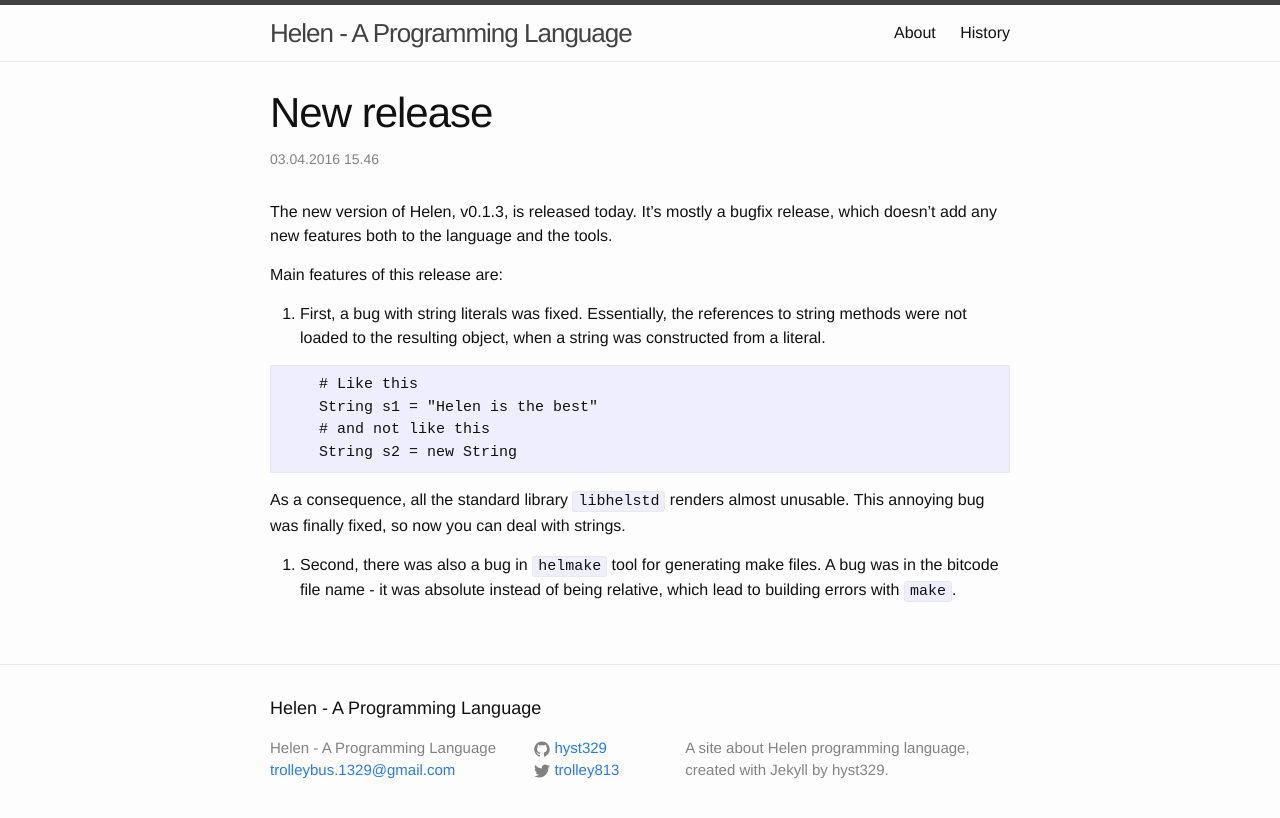
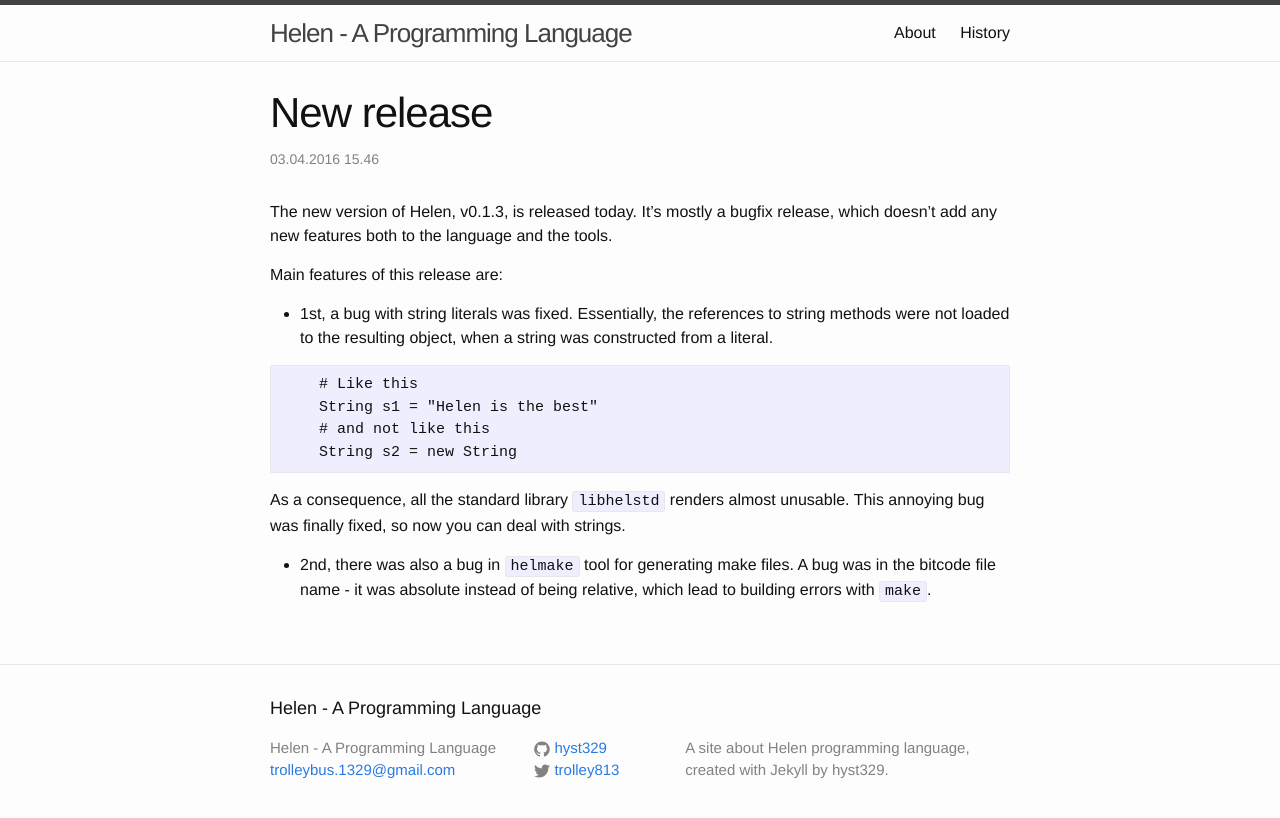
Before and after one commit to hyst329/helen-site, a Jekyll site: the page built from _posts/2016-04-03-new-release.markdown, in a window 1280 px wide. Shown: the top 818 px of the page. Built offline with Jekyll 4.4.1, drawn with Linux system fonts in a browser that asks for light colours.

Commit message:
fixed line formatting

```diff
--- a/_posts/2016-04-03-new-release.markdown
+++ b/_posts/2016-04-03-new-release.markdown
@@ -9,7 +9,8 @@ The new version of Helen, v0.1.3, is released today. It's mostly a bugfix
 release, which doesn't add any new features both to the language and the tools.
 
 Main features of this release are:
-1. First, a bug with string literals was fixed. Essentially, the references to
+
+- 1st, a bug with string literals was fixed. Essentially, the references to
 string methods were not loaded to the resulting object, when a string was
 constructed from a literal.
 
@@ -23,6 +24,6 @@ constructed from a literal.
 As a consequence, all the standard library `libhelstd` renders almost unusable.
 This annoying bug was finally fixed, so now you can deal with strings.
 
-2. Second, there was also a bug in `helmake` tool for generating make files.
+- 2nd, there was also a bug in `helmake` tool for generating make files.
 A bug was in the bitcode file name - it was absolute instead of being relative,
 which lead to building errors with `make`.
```
